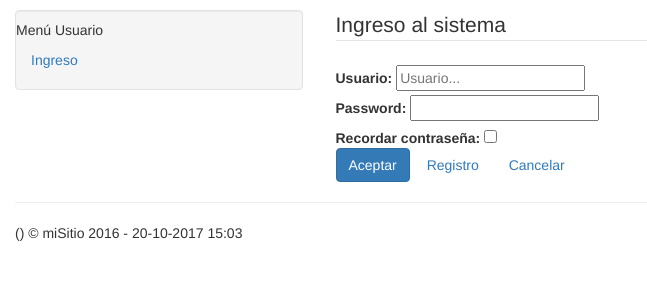
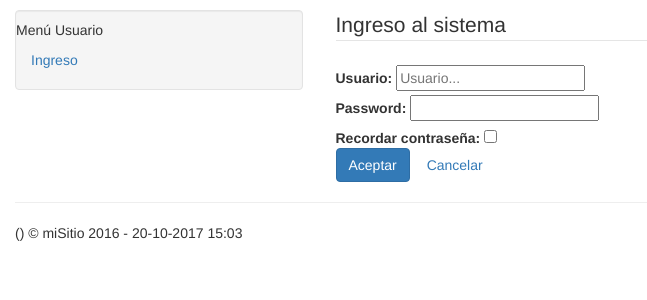
Before and after one commit to EmmanuelTaborda2015/cms, a CodeIgniter app: page /cms/index.php/home/register_form in a window 1280 px wide. Shown: the part 50-350 px from the top of the page, without its empty margins (0-647 px from the left). Run offline with CodeIgniter, Linux system fonts and the light colour scheme; some libraries are stand-ins or nearby versions.

Commit message:
Eliminando botón registrar de ventana de logueo

```diff
--- a/application/views/home/register_form.php
+++ b/application/views/home/register_form.php
@@ -25,7 +25,6 @@
 
 <div class="form-actions">
     <?= form_button(array('type'=>'submit', 'content'=>'Aceptar', 'class'=>'btn btn-primary')); ?>
-    <?= anchor('user/create', 'Registro', array('class'=>'btn')); ?>
     <?= anchor('home/index', 'Cancelar', array('class'=>'btn')); ?>
 </div>
 
```
